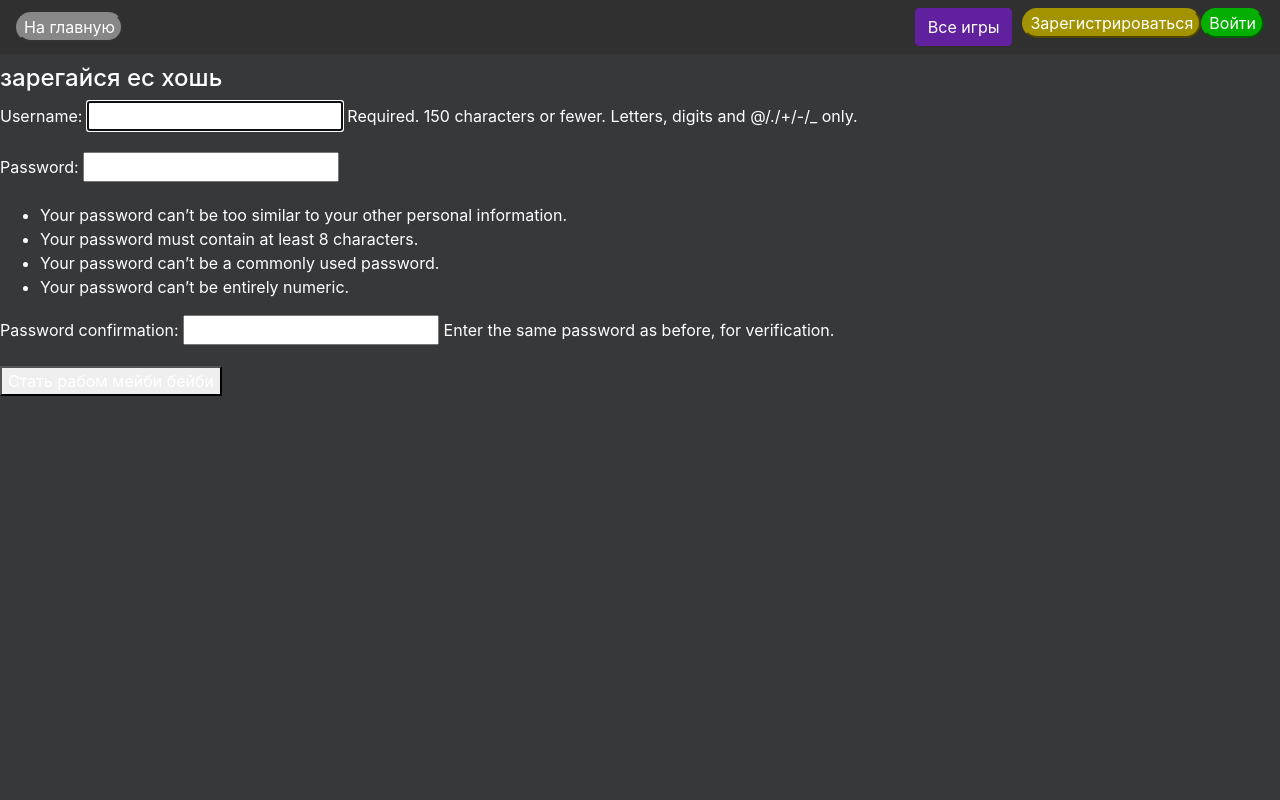
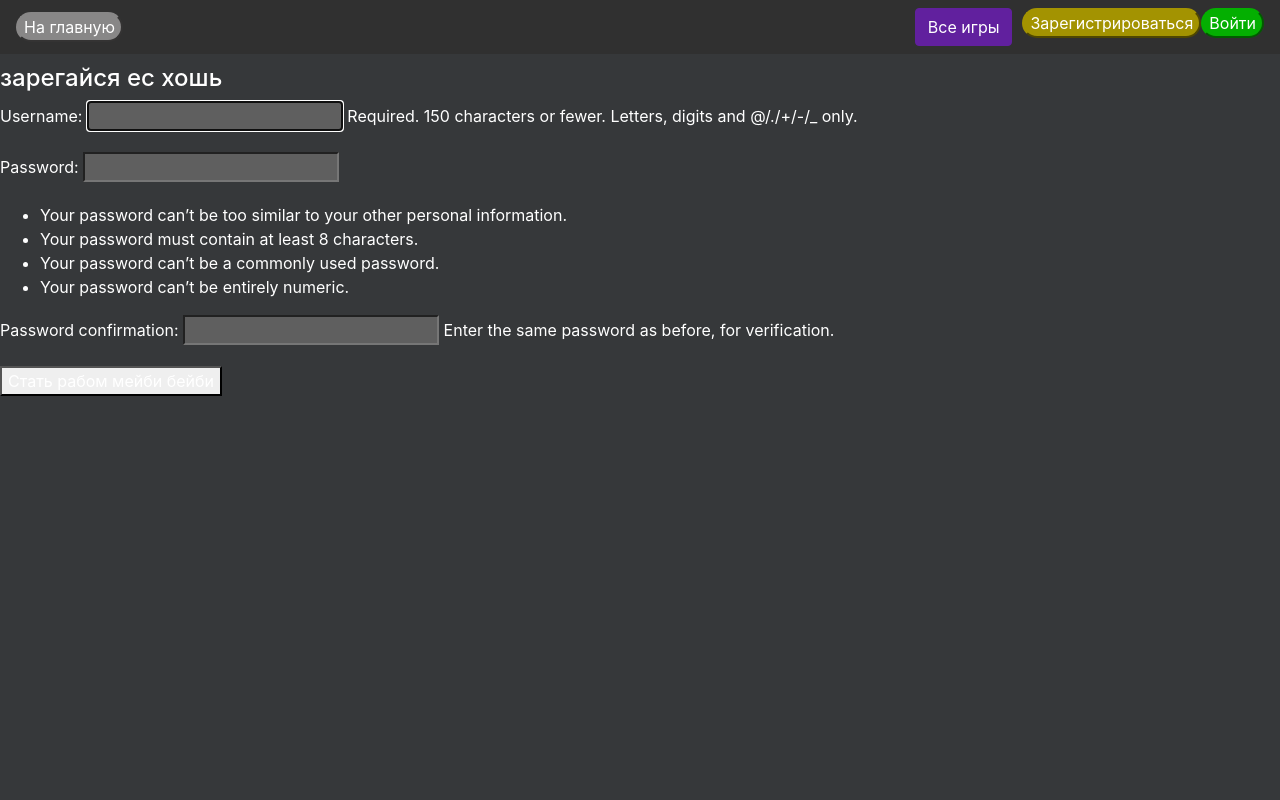
Before and after one commit to PandaPythoner/Zavalinka, a Django app: page /accounts/signup/ in a window 1280 px wide. Run offline with Django 4.2, Linux system fonts and the light colour scheme; some libraries are stand-ins or nearby versions.

Commit message:
Changed input background color, now you can see what you are typing!

```diff
--- a/zavalinka/static/base.css
+++ b/zavalinka/static/base.css
@@ -60,6 +60,10 @@ button, big, input, th, table, div{
     color: white;
 }
 
+input {
+    background-color: #5f5f5f;
+}
+
 
 .friends-list-button {
     background-color: #d69e04;
```
Also changed, not shown: zavalinka/db.sqlite3.
